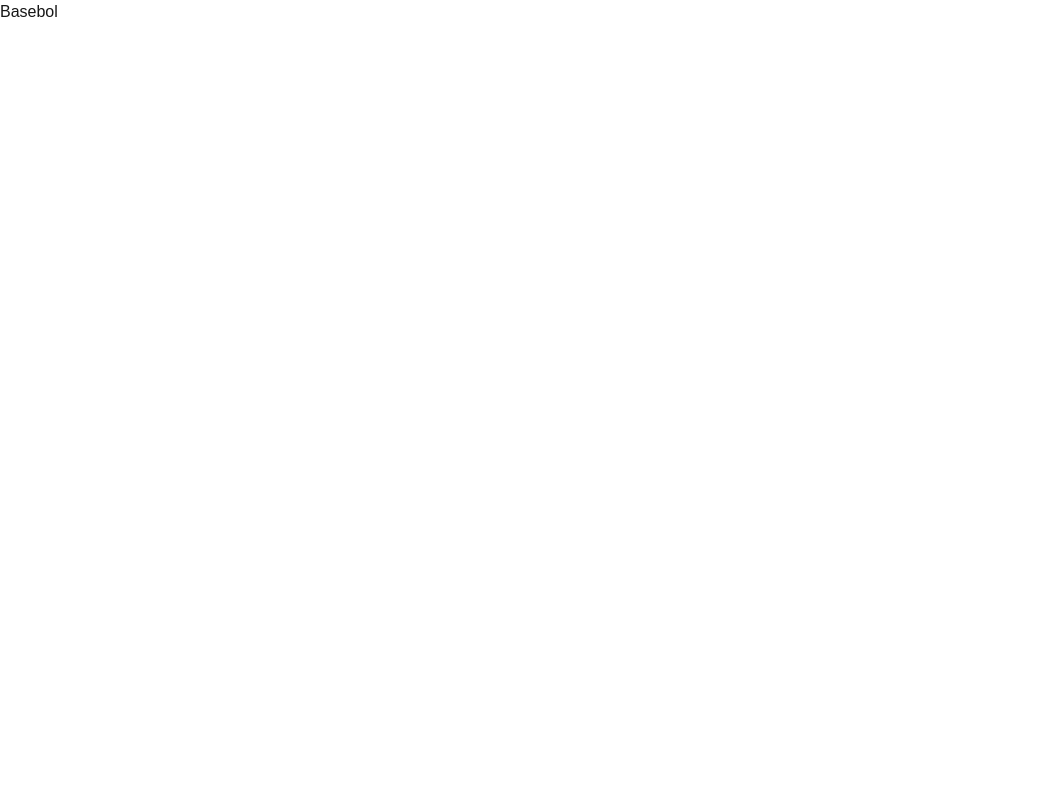
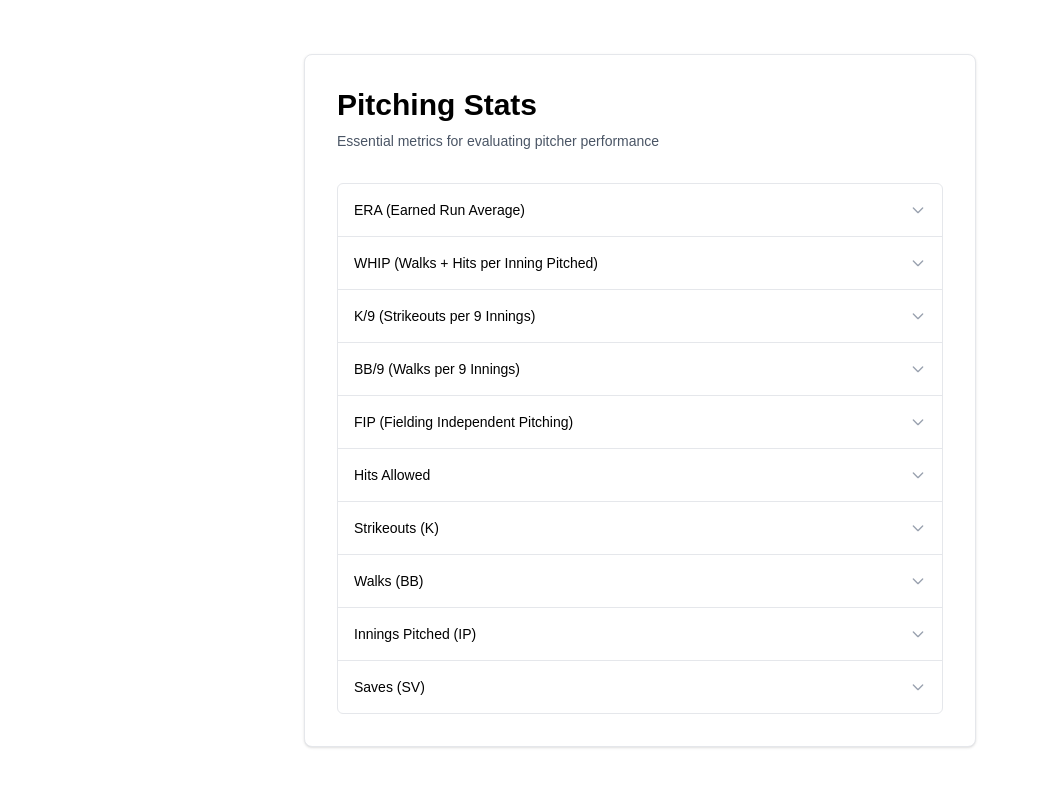
Before and after one commit to kylemacabasco/basebol, a Next.js app: page / in a window 1280 px wide. Shown: the top 786 px of the page, without its empty margins (0-1038 px from the left). Built offline with nearby package versions, Linux system fonts and the light colour scheme.

Commit message:
feat: add collapsible card displaying pitching abbreviations

```diff
--- /dev/null
+++ b/app/data/pitchingStats.ts
@@ -0,0 +1,47 @@
+export interface StatItem {
+  term: string;
+  definition: string;
+}
+
+export const pitchingStats: StatItem[] = [
+  {
+    term: "ERA (Earned Run Average)",
+    definition: "The average number of earned runs a pitcher allows per nine innings pitched. Lower is better. Formula: (Earned Runs × 9) ÷ Innings Pitched"
+  },
+  {
+    term: "WHIP (Walks + Hits per Inning Pitched)",
+    definition: "The average number of walks and hits allowed by a pitcher per inning. Lower is better. Formula: (Walks + Hits) ÷ Innings Pitched"
+  },
+  {
+    term: "K/9 (Strikeouts per 9 Innings)",
+    definition: "The average number of strikeouts a pitcher records per nine innings. Higher is better. Formula: (Strikeouts × 9) ÷ Innings Pitched"
+  },
+  {
+    term: "BB/9 (Walks per 9 Innings)",
+    definition: "The average number of walks a pitcher allows per nine innings. Lower is better. Formula: (Walks × 9) ÷ Innings Pitched"
+  },
+  {
+    term: "FIP (Fielding Independent Pitching)",
+    definition: "A metric that measures a pitcher's effectiveness at preventing home runs, walks, and hit by pitches, while causing strikeouts. Similar scale to ERA but removes defense from the equation."
+  },
+  {
+    term: "Hits Allowed",
+    definition: "The total number of hits a pitcher has allowed to opposing batters. Lower is better."
+  },
+  {
+    term: "Strikeouts (K)",
+    definition: "The total number of batters a pitcher has struck out. Higher is better. A strikeout occurs when a batter receives three strikes."
+  },
+  {
+    term: "Walks (BB)",
+    definition: "The total number of batters a pitcher has walked (given a base on balls). Lower is better. A walk occurs when a pitcher throws four balls outside the strike zone."
+  },
+  {
+    term: "Innings Pitched (IP)",
+    definition: "The total number of innings a pitcher has pitched. Each out recorded counts as 1/3 of an inning."
+  },
+  {
+    term: "Saves (SV)",
+    definition: "A statistic credited to a relief pitcher who finishes a game for the winning team under certain conditions, preserving a narrow lead."
+  }
+];
--- a/app/page.tsx
+++ b/app/page.tsx
@@ -1,9 +1,69 @@
-import Image from "next/image";
+"use client";
+
+import { useState } from "react";
+import { pitchingStats } from "./data/pitchingStats";
 
 export default function Home() {
+  const [expandedItems, setExpandedItems] = useState<Set<number>>(new Set());
+
+  const toggleItem = (index: number) => {
+    const newExpanded = new Set(expandedItems);
+    if (newExpanded.has(index)) {
+      newExpanded.delete(index);
+    } else {
+      newExpanded.add(index);
+    }
+    setExpandedItems(newExpanded);
+  };
+
   return (
-    <div>
-      <h1>Basebol</h1>
+    <div className="min-h-screen flex items-center justify-center p-4 bg-white dark:bg-black">
+      <div className="w-full max-w-2xl border border-gray-200 dark:border-gray-800 rounded-lg p-8 bg-white dark:bg-black shadow-sm">
+        <h1 className="text-3xl font-semibold mb-2 text-black dark:text-white">
+          Pitching Stats
+        </h1>
+        <p className="text-sm text-gray-600 dark:text-gray-400 mb-8">
+          Essential metrics for evaluating pitcher performance
+        </p>
+
+        <div className="space-y-0 border border-gray-200 dark:border-gray-800 rounded-md overflow-hidden">
+          {pitchingStats.map((stat, index) => (
+            <div key={index} className="border-b border-gray-200 dark:border-gray-800 last:border-b-0">
+              <button
+                onClick={() => toggleItem(index)}
+                className="w-full flex items-center justify-between px-4 py-4 text-left hover:bg-gray-50 dark:hover:bg-gray-900/50 transition-colors"
+              >
+                <span className="text-sm font-medium text-black dark:text-white">
+                  {stat.term}
+                </span>
+                <svg
+                  className={`w-4 h-4 text-gray-400 transition-transform duration-200 ${
+                    expandedItems.has(index) ? "rotate-180" : ""
+                  }`}
+                  fill="none"
+                  strokeLinecap="round"
+                  strokeLinejoin="round"
+                  strokeWidth="2"
+                  viewBox="0 0 24 24"
+                  stroke="currentColor"
+                >
+                  <path d="M19 9l-7 7-7-7"></path>
+                </svg>
+              </button>
+
+              <div
+                className={`overflow-hidden transition-all duration-200 ${
+                  expandedItems.has(index) ? "max-h-96" : "max-h-0"
+                }`}
+              >
+                <div className="px-4 pb-4 text-sm text-gray-600 dark:text-gray-400 border-t border-gray-100 dark:border-gray-900 pt-3">
+                  {stat.definition}
+                </div>
+              </div>
+            </div>
+          ))}
+        </div>
+      </div>
     </div>
   );
 }
```
